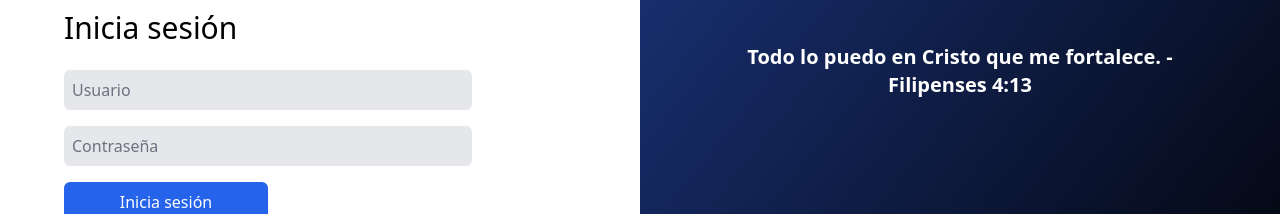
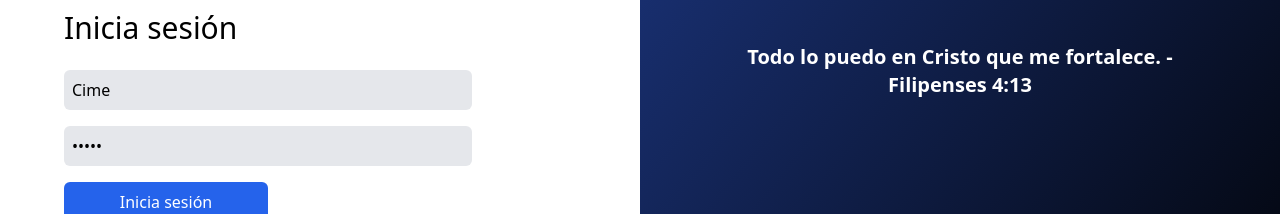
Before and after one commit to Safe-Ports/cime-front, a React (Vite) app: page / in a window 1280 px wide. Shown: the part 329-543 px from the top of the page. Built offline with nearby package versions, Linux system fonts and the light colour scheme; no server answers.

Commit message:
Revert "Fix: ajustes finales en Login y ListaApartados antes de producción"
This reverts commit 8b2e5e5601d7b3c01e9ff5bf28bb47d570b57cdd.

```diff
--- a/src/pages/Login.tsx
+++ b/src/pages/Login.tsx
@@ -4,8 +4,8 @@ import logo from "../assets/img/logo.png";
 import { login } from "@/services/authService";
 export default function Login() {
   const navigate = useNavigate();
-  const [username, setUsername] = useState("");
-  const [password, setPassword] = useState("");
+  const [username, setUsername] = useState("Cime");
+  const [password, setPassword] = useState("cime1");
   const [loading, setLoading] = useState(false);
   const [error, setError] = useState<string | null>(null);
 
```
